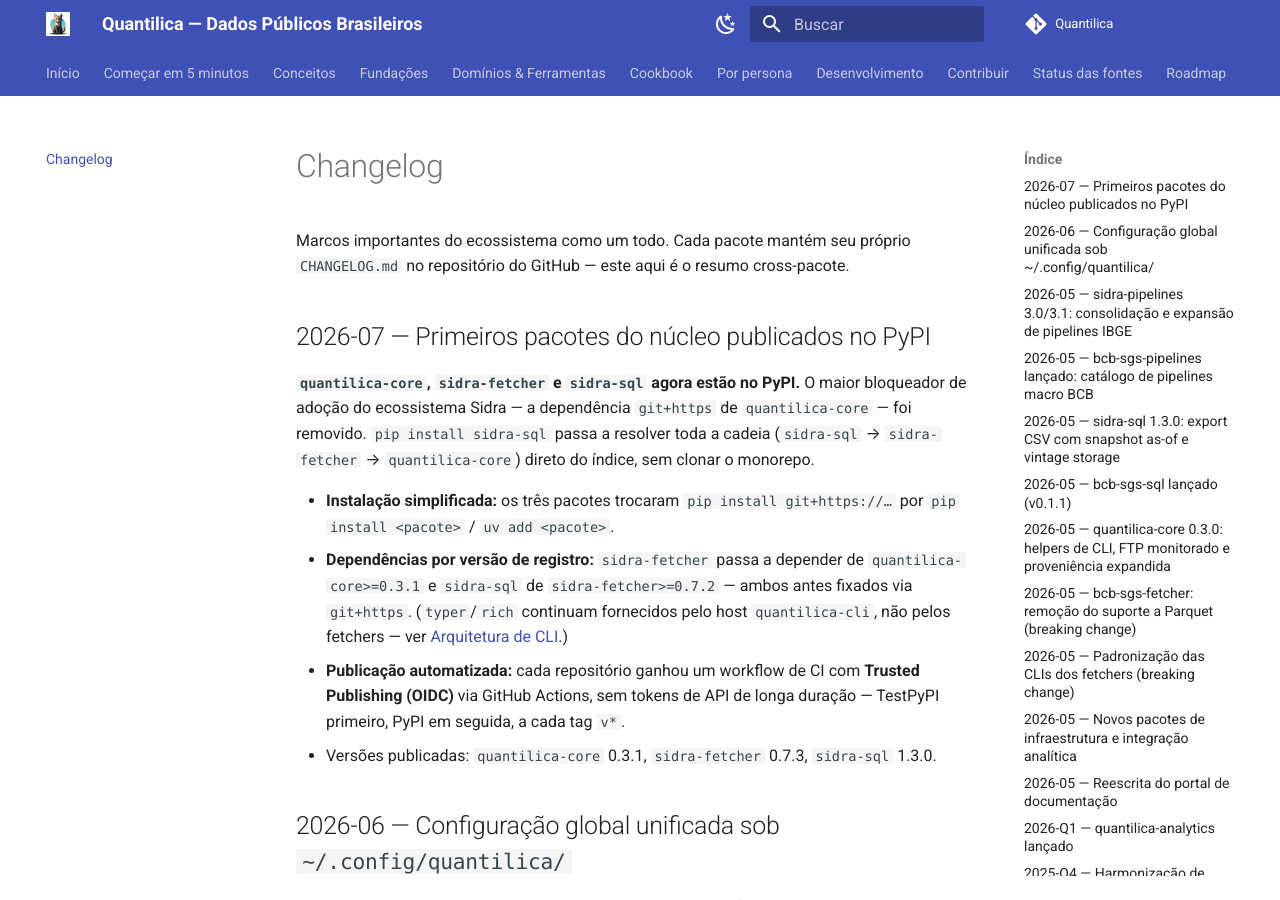
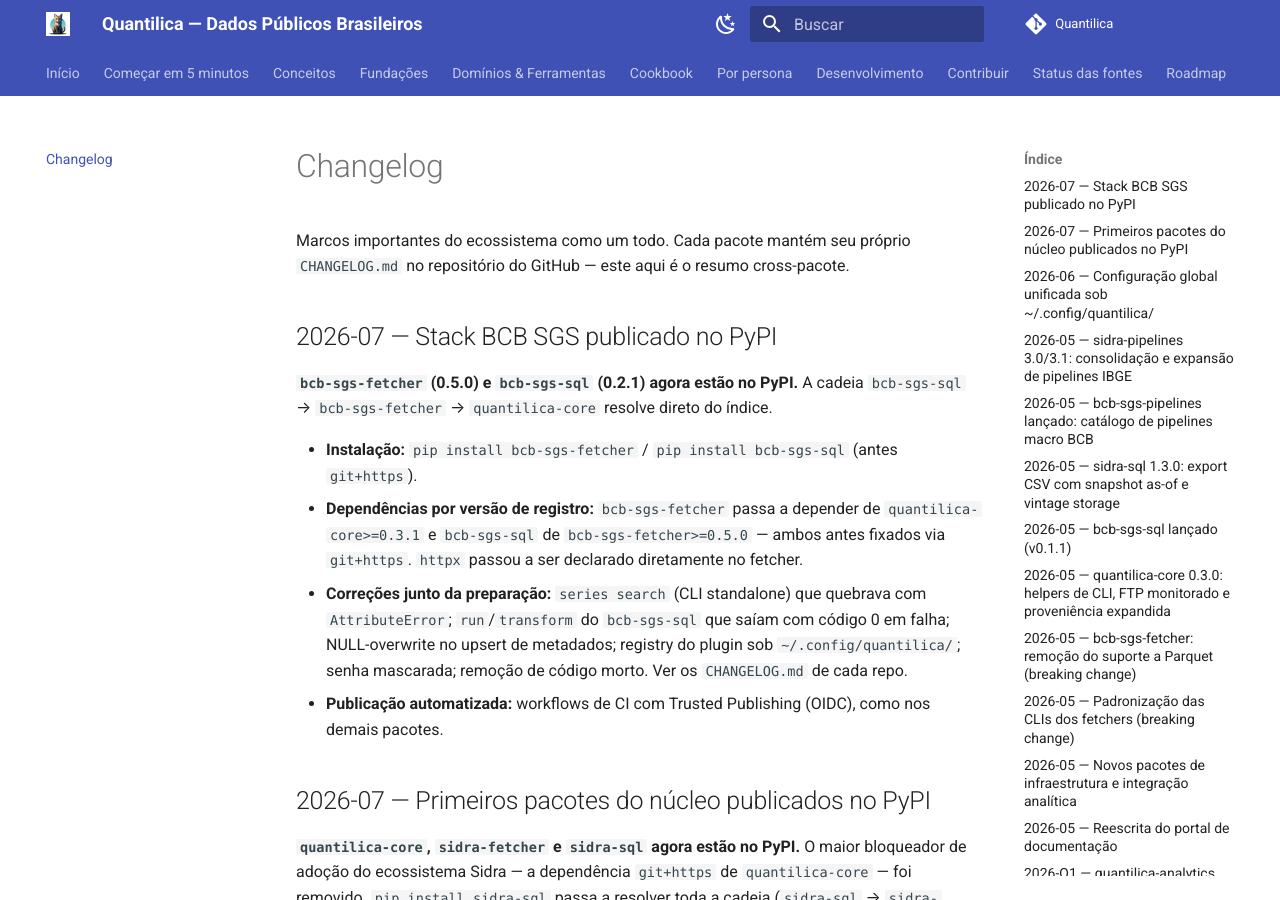
Before and after one commit to Quantilica/docs, an MkDocs documentation site: the page built from docs/changelog.md, in a window 1280 px wide and 900 px high. Built offline with MkDocs 1.6.1 and Material for MkDocs 9.7.7, drawn with Linux system fonts in a browser that asks for light colours; some web fonts are replaced; comment, search, counter and statistics services are not loaded.

Commit message:
docs: bcb-sgs-fetcher e bcb-sgs-sql publicados no PyPI
Instalação das páginas BCB passa de git+https para pip install; listas de
pacotes publicados (contribuir.md, normas/escrita.md) incluem os dois pacotes
BCB; entrada de changelog do ecossistema documentando a publicação.

```diff
--- a/docs/changelog.md
+++ b/docs/changelog.md
@@ -6,6 +6,22 @@
 # Changelog
 
 Marcos importantes do ecossistema como um todo. Cada pacote mantém seu próprio `CHANGELOG.md` no repositório do GitHub — este aqui é o resumo cross-pacote.
+
+## 2026-07 — Stack BCB SGS publicado no PyPI
+
+**`bcb-sgs-fetcher` (0.5.0) e `bcb-sgs-sql` (0.2.1) agora estão no PyPI.** A cadeia
+`bcb-sgs-sql` → `bcb-sgs-fetcher` → `quantilica-core` resolve direto do índice.
+
+- **Instalação:** `pip install bcb-sgs-fetcher` / `pip install bcb-sgs-sql` (antes `git+https`).
+- **Dependências por versão de registro:** `bcb-sgs-fetcher` passa a depender de
+  `quantilica-core>=0.3.1` e `bcb-sgs-sql` de `bcb-sgs-fetcher>=0.5.0` — ambos antes
+  fixados via `git+https`. `httpx` passou a ser declarado diretamente no fetcher.
+- **Correções junto da preparação:** `series search` (CLI standalone) que quebrava com
+  `AttributeError`; `run`/`transform` do `bcb-sgs-sql` que saíam com código 0 em falha;
+  NULL-overwrite no upsert de metadados; registry do plugin sob `~/.config/quantilica/`;
+  senha mascarada; remoção de código morto. Ver os `CHANGELOG.md` de cada repo.
+- **Publicação automatizada:** workflows de CI com Trusted Publishing (OIDC), como nos
+  demais pacotes.
 
 ## 2026-07 — Primeiros pacotes do núcleo publicados no PyPI
 
--- a/docs/contribuir.md
+++ b/docs/contribuir.md
@@ -88,7 +88,7 @@
 - **MINOR** — feature compatível.
 - **MAJOR** — quebra de API.
 
-Releases saem sem cadência fixa — quando funcionalidade está pronta e testada. Os pacotes publicados no PyPI são `quantilica-core`, `sidra-fetcher`, `sidra-sql` e `datasus-fetcher`; os demais são instalados via `git+https`.
+Releases saem sem cadência fixa — quando funcionalidade está pronta e testada. Os pacotes publicados no PyPI são `quantilica-core`, `sidra-fetcher`, `sidra-sql`, `datasus-fetcher`, `bcb-sgs-fetcher` e `bcb-sgs-sql`; os demais são instalados via `git+https`.
 
 ## Governança
 
```
Also changed, not shown: docs/bcb/bcb-sgs-fetcher.md (+2 -2 lines), docs/bcb/bcb-sgs-sql.md (+2 -2 lines), docs/normas/escrita.md (+2 -2 lines).
